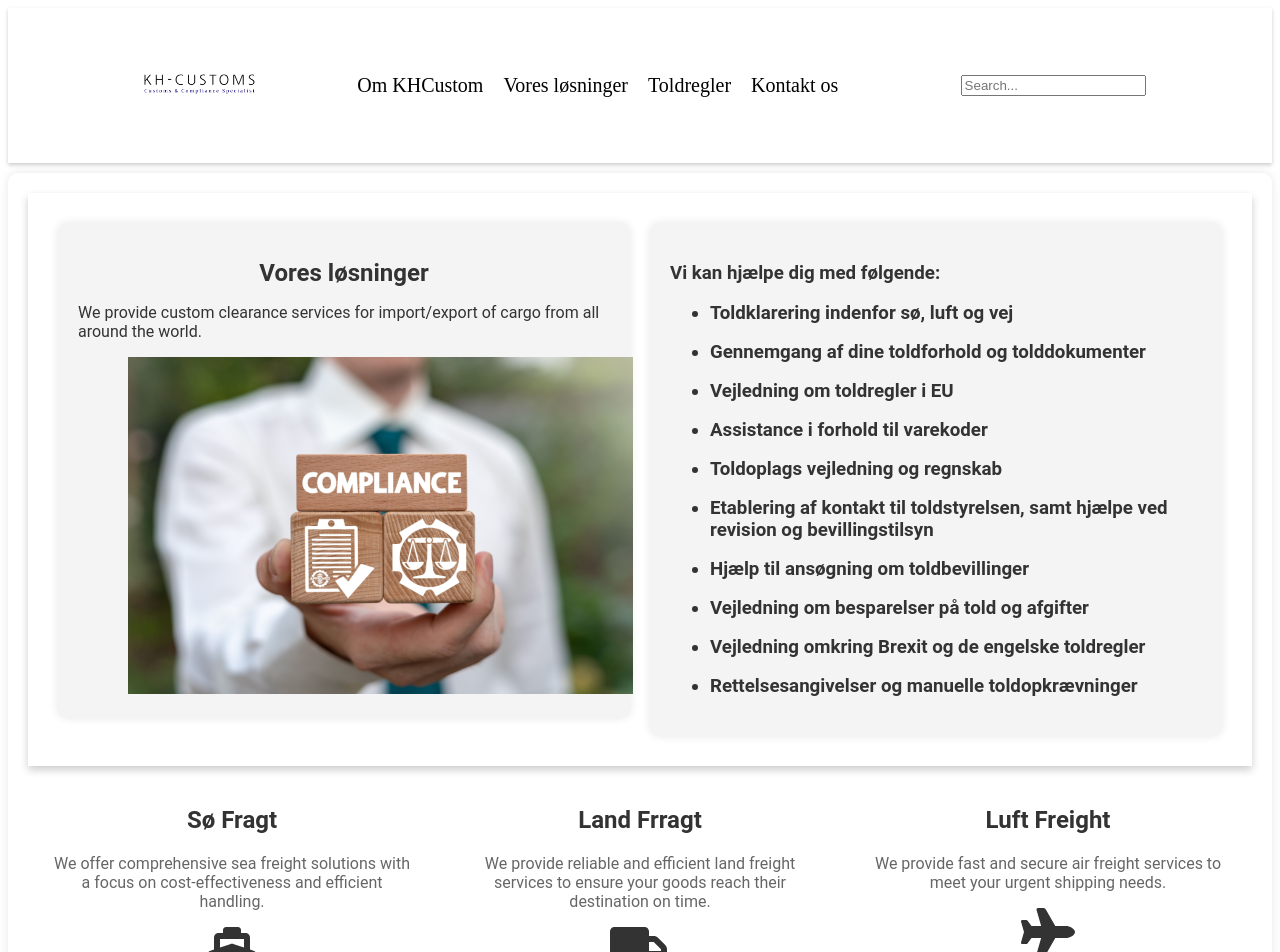
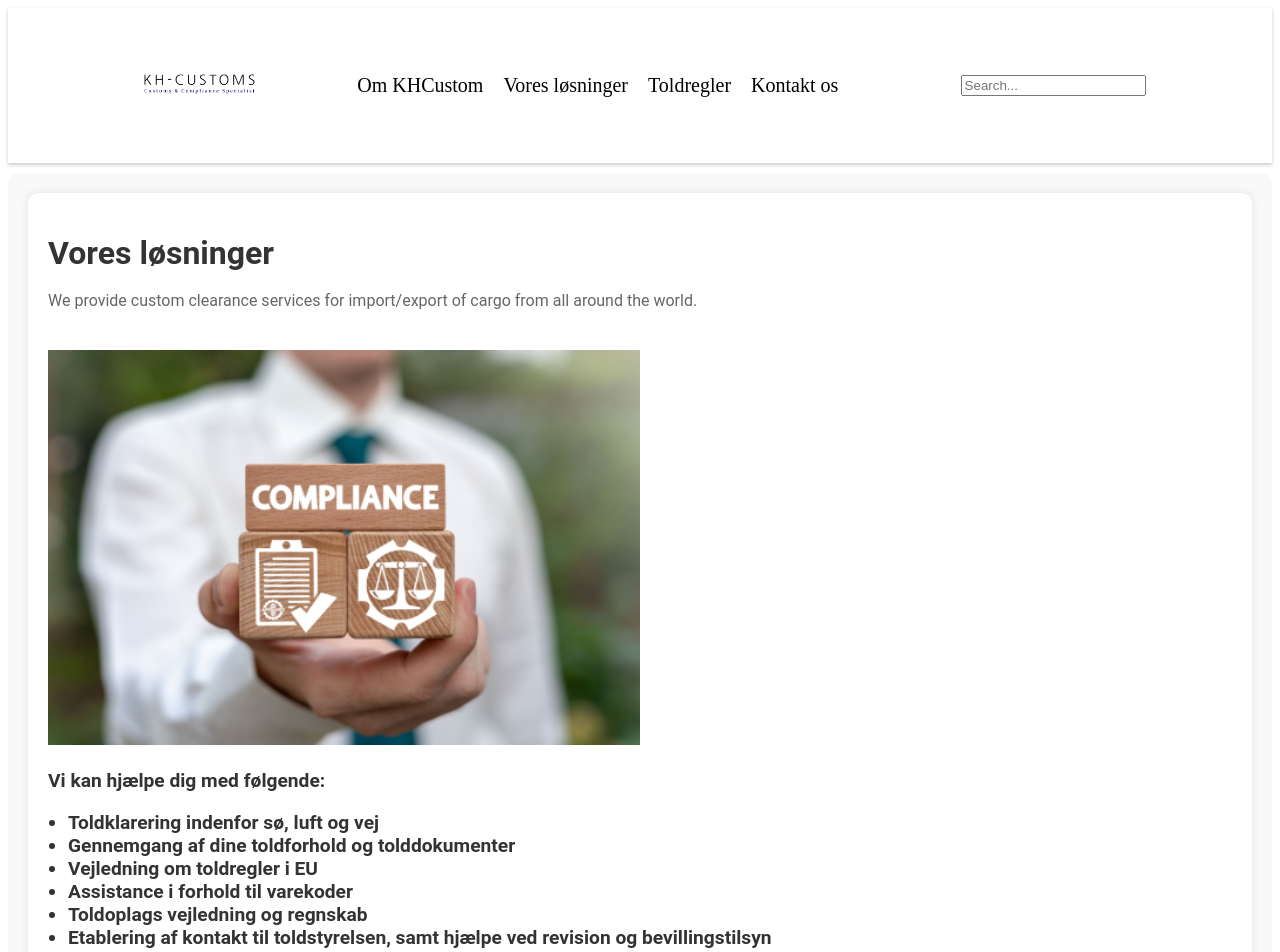
Before and after one commit to Jesperejohannsen/khCustoms, a React (Vite) app: page /services in a window 1280 px wide. Shown: the top 952 px of the page. Built offline with nearby package versions, Linux system fonts and the light colour scheme.

Commit message:
changing styling

```diff
--- a/src/components/solutionSite/SolutionsSite.tsx
+++ b/src/components/solutionSite/SolutionsSite.tsx
@@ -7,15 +7,12 @@ const SolutionsSite = () => {
   return (
     <div className="solutions-site">
       <div className="solutionsSectionOne">
-        <div className="solutionsSectionOneDivOne">
           <h1>Vores løsninger</h1>
           <p>
             We provide custom clearance services for import/export of cargo from
             all around the world.
           </p>
           <img src={compliancePicture} alt="" />
-        </div>
-        <div className="solutionsSectionOneDivTwo">
           <h3>
             Vi kan hjælpe dig med følgende:
             <ul>
@@ -34,7 +31,6 @@ const SolutionsSite = () => {
               <li>Rettelsesangivelser og manuelle toldopkrævninger</li>
             </ul>
           </h3>
-        </div>
       </div>
       <div className="solutions-details">
         <div>
@@ -46,7 +42,7 @@ const SolutionsSite = () => {
           <FontAwesomeIcon id="faShip" icon={faShip} size="3x" />
         </div>
         <div>
-          <h2>Land Frragt</h2>
+          <h2>Land Fragt</h2>
           <p>
             We provide reliable and efficient land freight services to ensure
             your goods reach their destination on time.
@@ -54,7 +50,7 @@ const SolutionsSite = () => {
           <FontAwesomeIcon id="faTruck" icon={faTruck} size="3x" />
         </div>
         <div>
-          <h2>Luft Freight</h2>
+          <h2>Luft Fragt</h2>
           <p>
             We provide fast and secure air freight services to meet your urgent
             shipping needs.
--- a/src/components/solutionSite/solutionsSite.css
+++ b/src/components/solutionSite/solutionsSite.css
@@ -1,68 +1,72 @@
 .solutions-site {
-  background: rgba(255, 255, 255, 0.8);
+  background: #f9f9f9;
   padding: 20px;
   border-radius: 10px;
-  box-shadow: 0px 0px 10px rgba(0, 0, 0, 0.1);
   font-family: 'Roboto', sans-serif;
   color: #333;
 }
 
-.solutions-details {
-  display: flex;
-  justify-content: space-around;
+.solutionsSectionOne {
+  background: #fff;
+  padding: 20px;
+  border-radius: 10px;
+  box-shadow: 0px 0px 10px rgba(0, 0, 0, 0.1);
+  margin-bottom: 20px;
+  font-family: 'Roboto', sans-serif;
+  color: #333;
+}
+
+.solutionsSectionOne h1 {
+  font-size: 2em;
+  margin-bottom: 10px;
+}
+
+.solutionsSectionOne p {
+  font-size: 1em;
+  line-height: 1.6;
+  color: #666;
+}
+
+.solutionsSectionOne img {
+  width: 50%;
+  height: auto;
   margin-top: 20px;
 }
 
-.solutions-details div {
-  text-align: center;
-  width: 30%;
+.solutionsSectionOne h3 {
+  font-size: 1.2em;
+  margin-top: 20px;
 }
 
-.solutions-details h2, .solutionsSectionOne h1 {
-  color: #333;
+.solutionsSectionOne ul {
+  padding-left: 20px;
+}
+
+.solutions-details {
+  display: flex;
+  justify-content: space-between;
+  flex-wrap: wrap;
+}
+
+.solutions-details div {
+  background: #fff;
+  padding: 20px;
+  border-radius: 10px;
+  box-shadow: 0px 0px 10px rgba(0, 0, 0, 0.1);
+  flex: 1 0 calc(33% - 20px);
+  margin: 10px;
+  text-align: center;
+}
+
+.solutions-details h2 {
+  font-size: 1.5em;
+  margin-bottom: 10px;
 }
 
 .solutions-details p {
+  font-size: 1em;
+  line-height: 1.6;
   color: #666;
-}
-
-.solutionsSectionOne {
-  display: flex;
-  justify-content: space-between;
-  align-items: start;
-  padding: 20px;
-  box-shadow: 0 4px 8px 0 rgba(0,0,0,0.2);
-  transition: 0.3s;
-}
-
-.solutionsSectionOne > div h1 {
-  font-size: 1.5rem;
-  text-align: center;
-  margin-bottom: 10px;
-}
-
-.solutionsSectionOne:hover {
-  box-shadow: 0 8px 16px 0 rgba(0,0,0,0.2);
-}
-
-.solutionsSectionOne > div {
-  background-color: #f4f4f4;
-  padding: 20px;
-  border-radius: 10px;
-  box-shadow: 0px 0px 10px rgba(0, 0, 0, 0.1);
-  flex: 1;
-  margin: 10px;
-}
-
-.solutionsSectionOne > div img {
-  max-width: 100%;
-  height: auto;
-  margin-left: 50px;
-}
-
-
-li {
-  margin-bottom: 17px;
 }
 
   /* FAV ICONS START */
```
